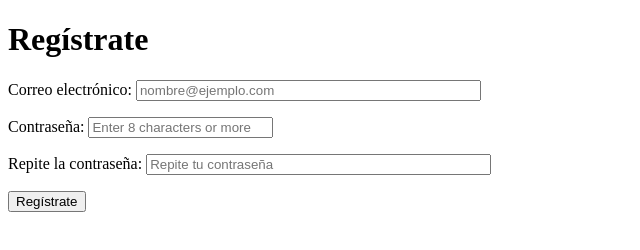
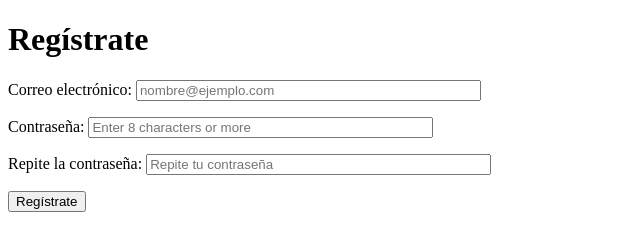
Before and after one commit to ainhoamartin/2EVAL_Programacion_TICO2_ainhoamartin, a plain HTML site: page formularios/index.html in a window 1280 px wide. Shown: the whole page, without its empty margins (0-640 px from the left). Drawn offline with Linux system fonts and the light colour scheme.

Commit message:
Update index.html

```diff
--- a/formularios/index.html
+++ b/formularios/index.html
@@ -13,7 +13,7 @@
   <form action="procesar.php" method="get">
     <p>Correo electrónico: <input type="text" name="apellidos" size="40"
         placeholder="nombre@ejemplo.com"></p>
-    <p>Contraseña: <input type="number" name="nacido" min="1900" <input type="text" name="apellidos" size="40"
+    <p>Contraseña: <input type="text" name="apellidos" size="40"
         placeholder="Enter 8 characters or more"></p>
     <p>Repite la contraseña: <input type="text" name="apellidos" size="40"
         placeholder="Repite tu contraseña"></p>
```
